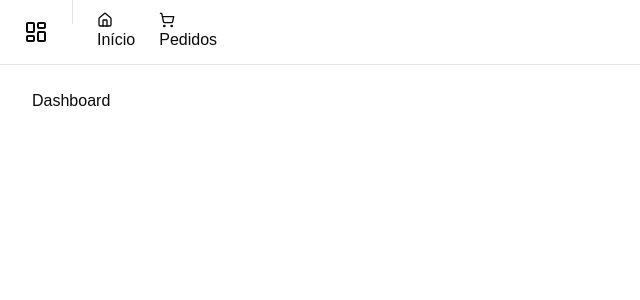
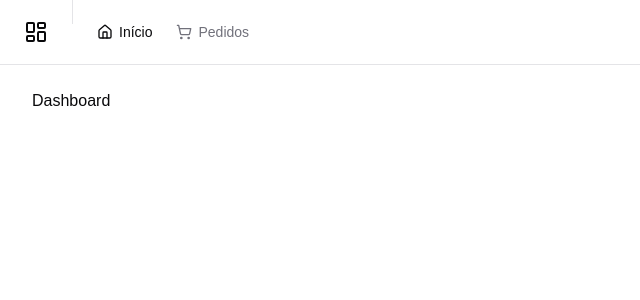
Before and after one commit to limaarthur/dashboard-vitereactjs, a React (Vite) app: page / in a window 1280 px wide. Shown: the top 300 px of the page, without its empty margins (0-640 px from the left). Built offline with nearby package versions, Linux system fonts and the light colour scheme.

Commit message:
feat: header layout and active link

```diff
--- a/src/components/header.tsx
+++ b/src/components/header.tsx
@@ -1,6 +1,6 @@
 import { Home, LayoutDashboard, ShoppingCart } from 'lucide-react'
-import { Link } from 'react-router'
 
+import { NavLink } from './nav-link'
 import { Separator } from './ui/separator'
 
 export function Header() {
@@ -12,15 +12,15 @@
         <Separator orientation="vertical" className="h-6" />
 
         <nav className="flex items-center space-x-4 lg:space-x-6">
-          <Link to="/">
+          <NavLink to="/">
             <Home className="h-4 w-4" />
             Início
-          </Link>
+          </NavLink>
 
-          <Link to="/orders">
+          <NavLink to="/orders">
             <ShoppingCart className="h-4 w-4" />
             Pedidos
-          </Link>
+          </NavLink>
         </nav>
       </div>
     </div>
--- a/src/components/nav-link.tsx
+++ b/src/components/nav-link.tsx
@@ -1,8 +1,14 @@
-import type { ComponentProps } from 'react'
-import type { LinkProps } from 'react-router'
+import { Link, type LinkProps, useLocation } from 'react-router'
 
 export type NavLinkProps = LinkProps
 
-export function NavLink() {
-  return <div />
+export function NavLink(props: NavLinkProps) {
+  const { pathname } = useLocation()
+  return (
+    <Link
+      data-current={pathname === props.to}
+      className="text-muted-foreground hover:text-foreground data-[current=true]:text-foreground flex items-center gap-1.5 text-sm font-medium"
+      {...props}
+    />
+  )
 }
--- a/src/layouts/app.tsx
+++ b/src/layouts/app.tsx
@@ -1,4 +1,5 @@
 import { Outlet } from 'react-router'
+
 import { Header } from '@/components/header'
 
 export function AppLayout() {
```
